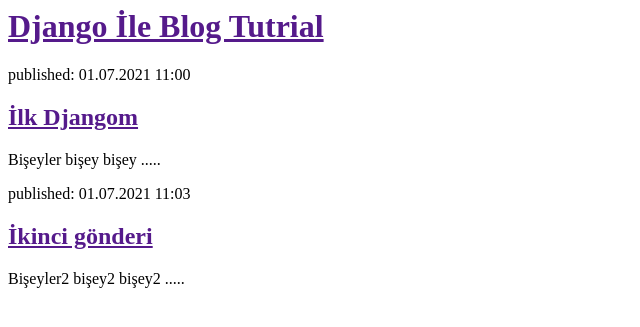
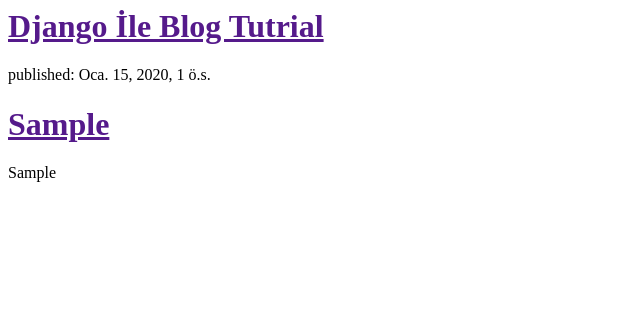
Before and after one commit to malikandilci/ilk-django-blog, a Django app: page / in a window 1280 px wide. Shown: the top 327 px of the page, without its empty margins (0-640 px from the left). Run offline with Django 3.2, Linux system fonts and the light colour scheme; tables that the repository leaves empty hold one stand-in row (values such as "Sample post").

Commit message:
VT'deki postları görebilmek için şablonları değiştirdim.

```diff
--- a/blog/templates/blog/post_list.html
+++ b/blog/templates/blog/post_list.html
@@ -9,17 +9,13 @@
       <h1><a href="">Django İle Blog Tutrial</a></h1>
     </div>
 
-    <div>
-      <p>published: 01.07.2021 11:00</p>
-      <h2><a href="">İlk Djangom</a></h2>
-      <p>Bişeyler bişey bişey ..... </p>
-    </div>
-
-    <div>
-      <p>published: 01.07.2021 11:03</p>
-      <h2><a href="">İkinci gönderi</a></h2>
-      <p>Bişeyler2 bişey2 bişey2 ..... </p>
-    </div>
+    {% for post in posts %}
+      <div>
+        <p>published: {{ post.yayinlanma_tarihi }}</p>
+        <h1><a href="">{{ post.baslik }}</a></h1>
+        <p>{{ post.yazi|linebreaks }}</p>
+      </div>
+    {% endfor %}
 
   </body>
 
--- a/blog/views.py
+++ b/blog/views.py
@@ -1,4 +1,7 @@
 from django.shortcuts import render
+from django.utils import timezone
+from .models import Post
 
 def post_list(request):
-    return render(request, 'blog/post_list.html', {})
+    posts = Post.objects.filter(yayinlanma_tarihi__lte=timezone.now()).order_by('yayinlanma_tarihi')
+    return render(request, 'blog/post_list.html', {'posts': posts})
```
